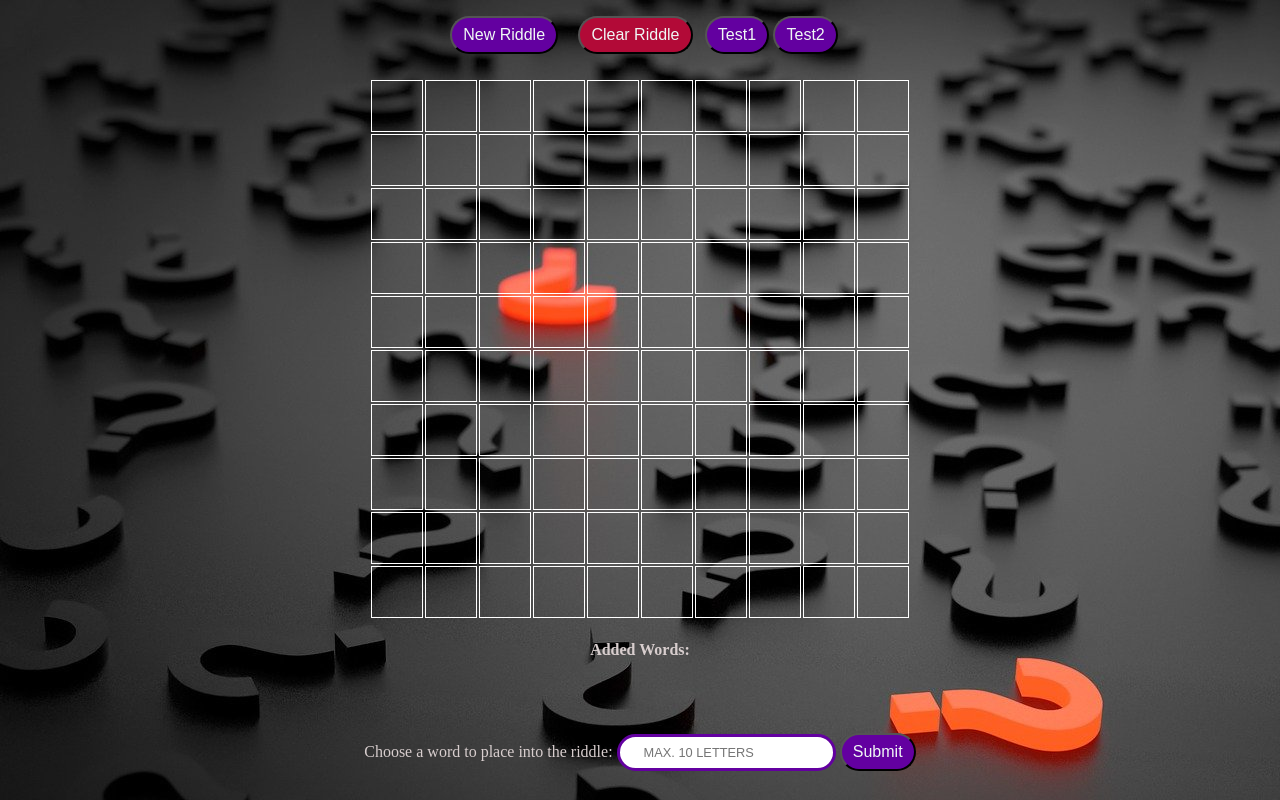
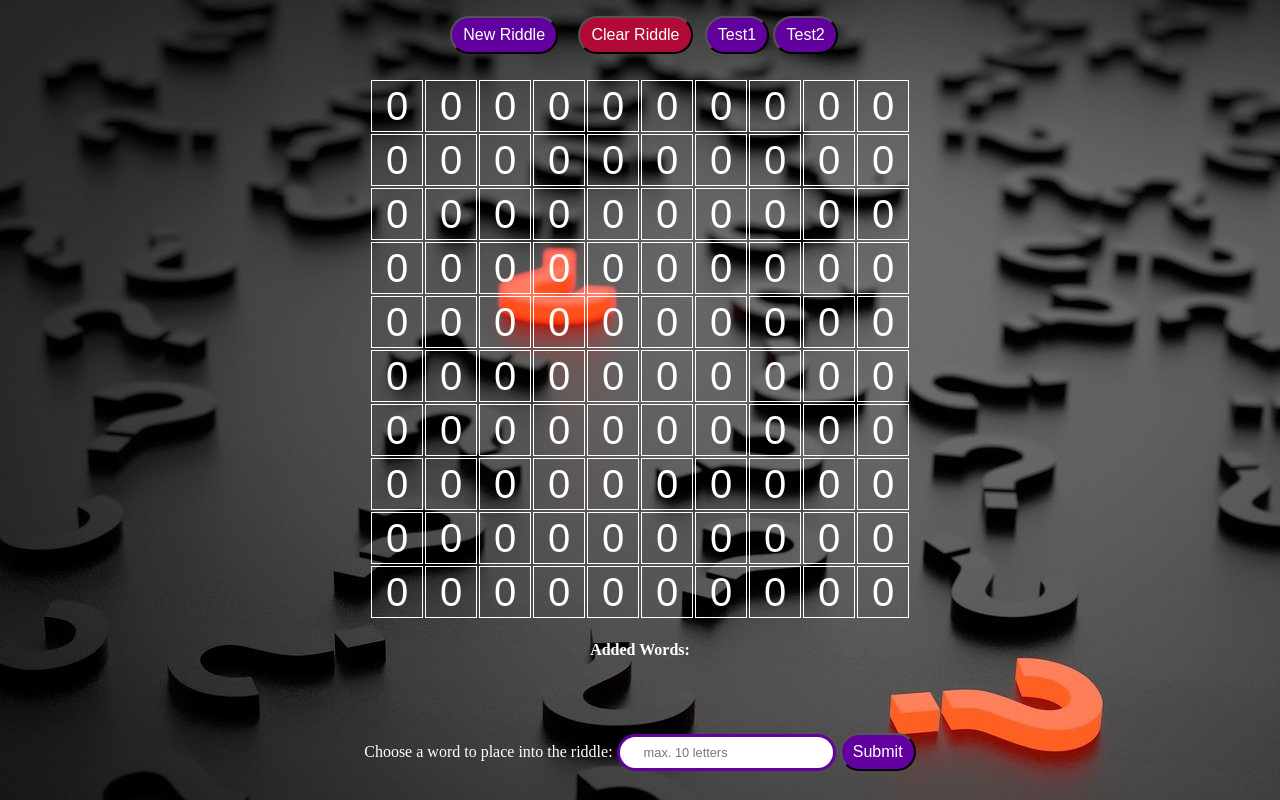
Before and after one commit to TempestPoet/01_Riddle-Project_Primary, a plain HTML site: page Crossword-table.html in a window 1280 px wide. Both pictures are taken after a click on the button "Clear Riddle". Drawn offline with Linux system fonts and the light colour scheme.

Commit message:
css - hover over table highlight added

```diff
--- a/Crossword-table.html
+++ b/Crossword-table.html
@@ -12,7 +12,7 @@
         <div>
             <input type="button" value="New Riddle" class="btn" id="riddleButton" onclick="drawRiddle();">
             <input type="button" value="Clear Riddle" class="btn" id="clearButton" onclick="clearRiddle();">
-            <input type="button" value="Test1" class="btn" id="testButton" onclick="wordMatchCheck();">
+            <input type="button" value="Test1" class="btn" id="testButton" onclick="placeWords();">
             <input type="button" value="Test2" class="btn" id="testButton2" onclick="testButton2();">
 
         </div>
--- a/scripts.js
+++ b/scripts.js
@@ -52,7 +52,7 @@ function drawRiddle() {
 function clearRiddle() {
   riddleArray.forEach((row, i) =>
     row.forEach((item, j) => {
-      document.getElementById("cell" + i + j).innerHTML = "";
+      document.getElementById("cell" + i + j).innerHTML = "0";
     })
   );
 }
--- a/scripts_backup.js
+++ b/scripts_backup.js
@@ -2,8 +2,9 @@
 const wordSubmitButton = document.getElementById("word-submit-button");
 const wordInputField = document.getElementById("word-input-field");
 const wordList = document.querySelector("addedWordList");
-const orderedWordList = document.getElementById("ordered-List");
-var rndWord = "ahoi";
+const rndWord = document.getElementById("ordered-List");
+// var rndWord = "ahoi";
+
 
 // ****************************E V E N T - L I S T E N E R S**********************************************************
 wordSubmitButton.addEventListener("click", () => {
--- a/style.css
+++ b/style.css
@@ -5,7 +5,11 @@ root {
 body {
     text-align:center;
     background-image: url('/public/img/1920x1056_questionMark_bg.jpg');
-   color: rgb(216, 206, 206);
+   color: rgb(255, 255, 255);
+}
+ tr > td:hover {
+  transform: scale(1.1);
+  background-color: #b6b8b6;
 }
 
 p {
@@ -31,7 +35,7 @@ td {
 .btn {
    /* background: #053d76; */
     background: #6300a0;
-    color: #f0f7f5;
+    color: #ffffff;
     font-size: 1rem;
     cursor: pointer;
     padding: .5rem .7rem;
@@ -73,15 +77,13 @@ td {
     border: 2px solid #b20a37;
     color: #fff;
   }
-#word-input-field {
-  text-transform: uppercase;
-}
 
 .listedItems {
   padding: 0.3rem .5rem;
   font-weight: bold;
   font-size: 1.2rem;
   color: #ffffff;
+  text-transform: uppercase;
 
 }
 #ordered-List {
```
